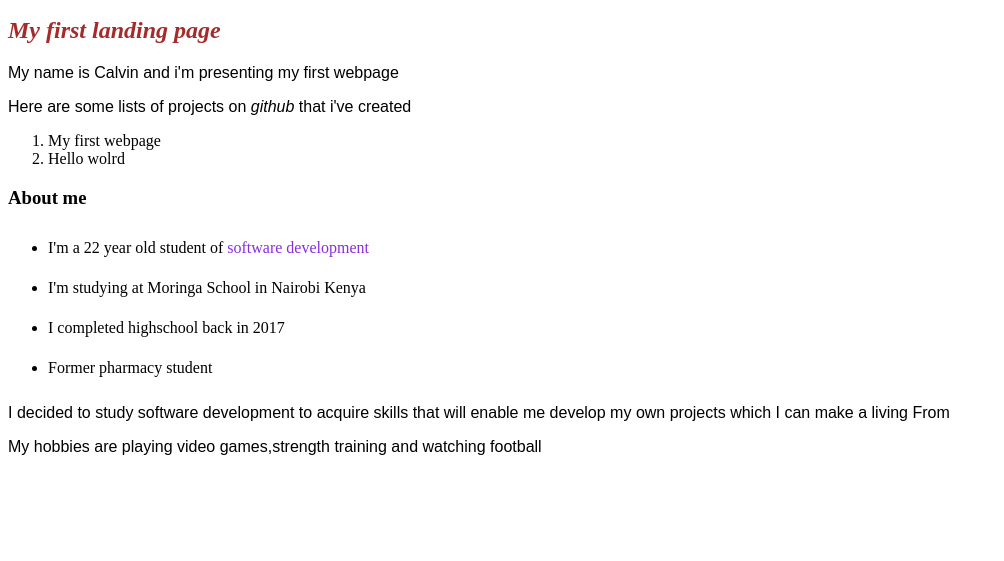
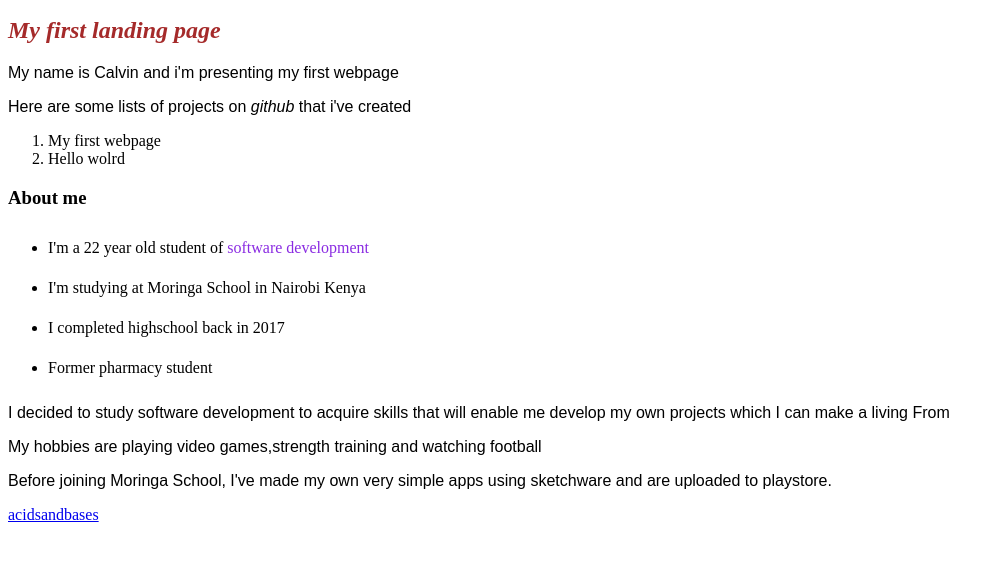
Before and after one commit to calvin-kidavasi/My-landing-page, a plain HTML site: page index.html in a window 1280 px wide. Shown: the part 85-646 px from the top of the page, without its empty margins (0-1004 px from the left). Drawn offline with Linux system fonts and the light colour scheme.

Commit message:
Update index.html

```diff
--- a/index.html
+++ b/index.html
@@ -40,6 +40,9 @@
         </ul>
         <p>I decided to study software development to acquire skills that will enable me develop my own projects which I can make a living From</p>
         <p>My hobbies are playing video games,strength training and watching football</p>
+        <p>Before joining Moringa School, I've made my own very simple apps using sketchware
+            and are uploaded to playstore.</p>
+        <a href="https://play.google.com/store/apps/details?id=com.calvinsabatia.acidsandbases">acidsandbases</a>
 
     </body>
 </html>
```
